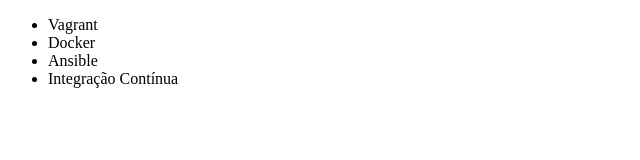
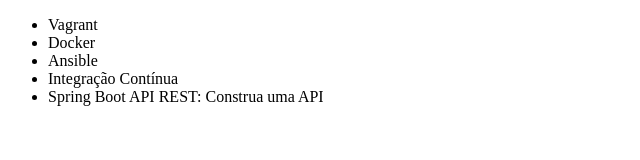
Before and after one commit to LFelipe2504/exemplo, a plain HTML site: page index.html in a window 1280 px wide. Shown: the whole page, without its empty margins (0-640 px from the left). Drawn offline with Linux system fonts and the light colour scheme.

Commit message:
Adição do curso de Spring boot + Api Rest

```diff
--- a/index.html
+++ b/index.html
@@ -10,6 +10,7 @@
         <li>Docker</li>
         <li>Ansible</li>
         <li>Integração Contínua</li>
+        <li>Spring Boot API REST: Construa uma API</li>
     </ul>
 </body>
 </html>
```
